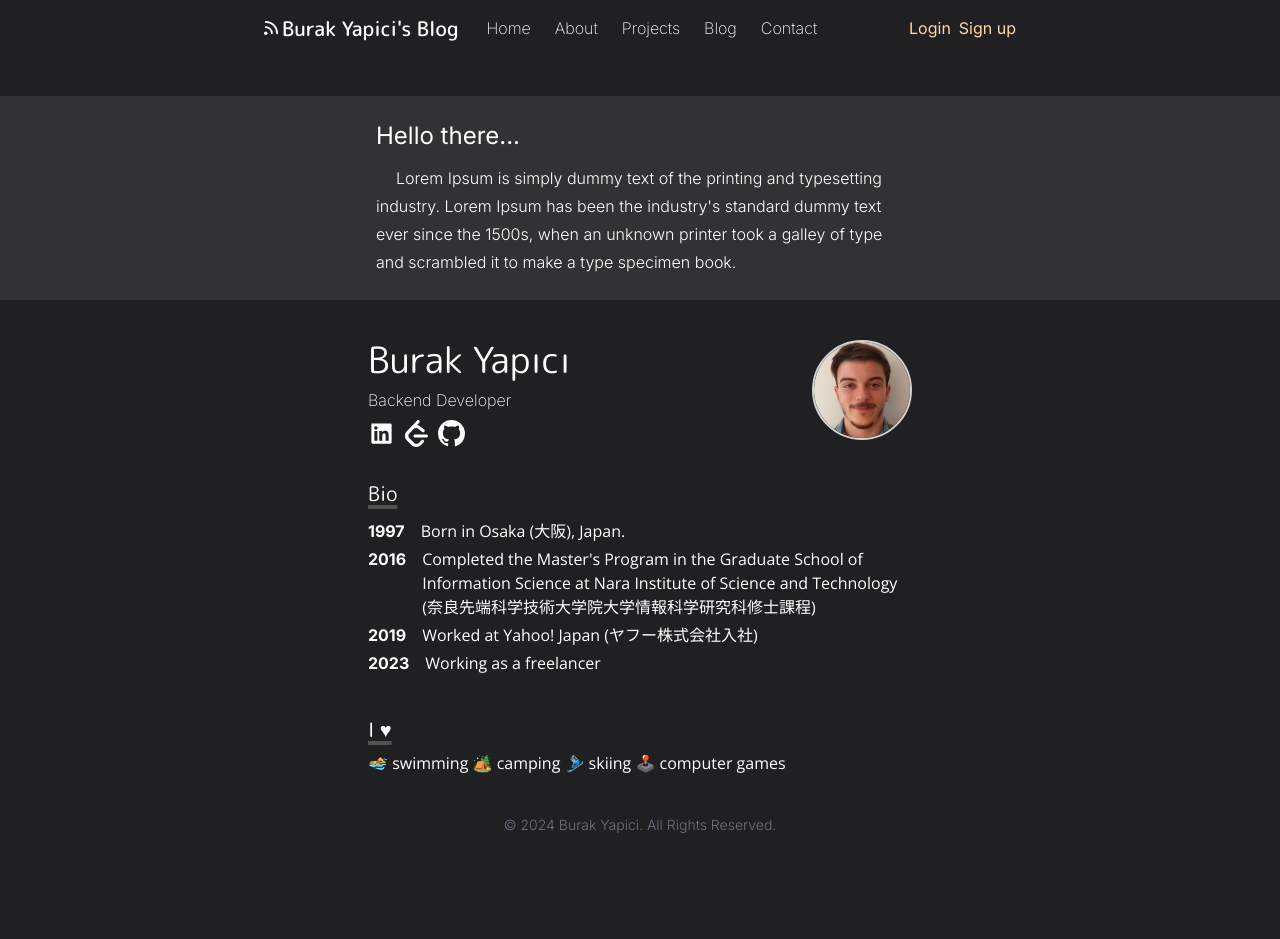
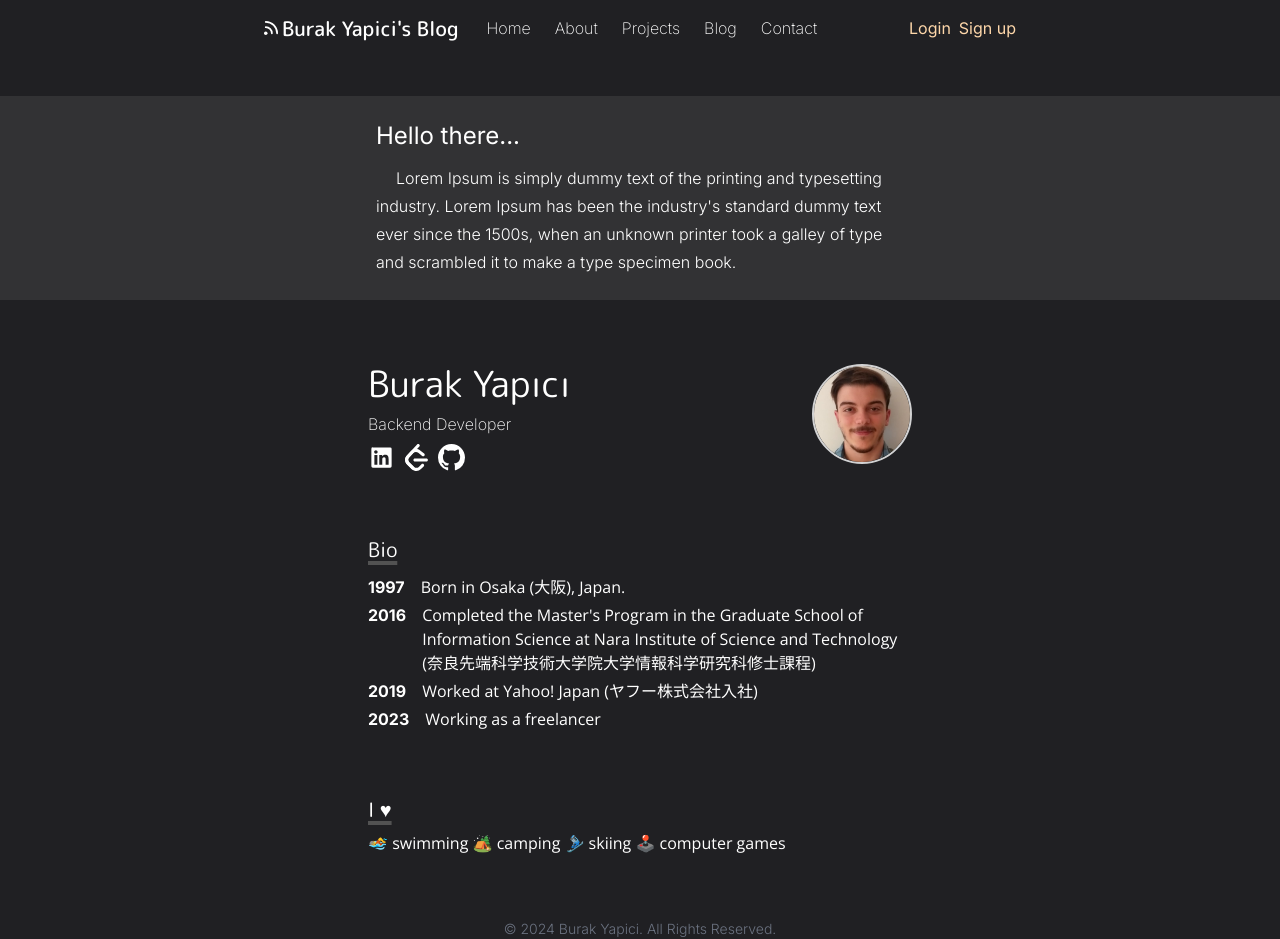
Before and after one commit to burakyapici747/my-website-fe, a Next.js app: page / in a window 1280 px wide. Before the commit the page ends 835 px from the top, so only its background shows below. Built offline with nearby package versions, Linux system fonts and the light colour scheme.

Commit message:
Fixed empty spaces on the homepage.

```diff
--- a/src/app/globals.css
+++ b/src/app/globals.css
@@ -17,4 +17,10 @@
     .site-main-container{
         @apply max-w-xl mx-auto px-4
     }
+    .site-margin-top{
+        @apply mt-16
+    }
+    .site-margin-bottom{
+         @apply mb-16
+    }
 }
--- a/src/app/page.tsx
+++ b/src/app/page.tsx
@@ -15,8 +15,8 @@
 function Page() {
     return (
         <>
-            <div className="w-full bg-white/[.08]">
-                <div className="site-main-container mb-10 p-6">
+            <div className="welcome-message w-full bg-white/[.08] site-margin-bottom">
+                <div className="site-main-container p-6">
                     <h1 className="text-2xl text-white">Hello there...</h1>
                     <p className="text-md antialiased font-light mt-3 hyphens-auto leading-7 indent-5">
                         Lorem Ipsum is simply dummy text of the printing and typesetting industry.
@@ -25,7 +25,7 @@
                     </p>
                 </div>
             </div>
-            <div className="site-main-container flex flex-row mb-8 justify-between">
+            <div className="developer-info site-main-container flex flex-row justify-between site-margin-bottom">
                 <div className="flex flex-col justify-between">
                     <div className="flex flex-col">
                         <h2 className={`text-4xl mb-2 ${mPlusRounded.className}`}>Burak Yapıcı</h2>
@@ -41,7 +41,7 @@
                         </li>
                         <li>
                             <Link href="https://leetcode.com/burakyapici/">
-                                <svg width="27px" height="27px" viewBox="0 0 95 111" fill="none" xmlns="http://www.w3.org/2000/svg" class="h-full w-auto max-w-none">
+                                <svg width="27px" height="27px" viewBox="0 0 95 111" fill="none" xmlns="http://www.w3.org/2000/svg" className="h-full w-auto max-w-none">
                                     <path d="M68.0063 83.0664C70.5 80.5764 74.5366 80.5829 77.0223 83.0809C79.508 85.579 79.5015 89.6226 77.0078 92.1127L65.9346 103.17C55.7187 113.371 39.06 113.519 28.6718 103.513C28.6117 103.456 23.9861 98.9201 8.72653 83.957C-1.42528 74.0029 -2.43665 58.0749 7.11648 47.8464L24.9282 28.7745C34.4095 18.6219 51.887 17.5122 62.7275 26.2789L78.9048 39.362C81.6444 41.5776 82.0723 45.5985 79.8606 48.3429C77.6488 51.0873 73.635 51.5159 70.8954 49.3003L54.7182 36.2173C49.0488 31.6325 39.1314 32.2622 34.2394 37.5006L16.4274 56.5727C11.7767 61.5522 12.2861 69.574 17.6456 74.8292C28.851 85.8169 37.4869 94.2846 37.4969 94.2942C42.8977 99.496 51.6304 99.4184 56.9331 94.1234L68.0063 83.0664Z" fill="white"></path>
                                     <path fill-rule="evenodd" clip-rule="evenodd" d="M41.1067 72.0014C37.5858 72.0014 34.7314 69.1421 34.7314 65.615C34.7314 62.0879 37.5858 59.2286 41.1067 59.2286H88.1245C91.6454 59.2286 94.4997 62.0879 94.4997 65.615C94.4997 69.1421 91.6454 72.0014 88.1245 72.0014H41.1067Z" fill="white"></path>
                                     <path fill-rule="evenodd" clip-rule="evenodd" d="M49.9118 2.02335C52.3173 -0.55232 56.3517 -0.686894 58.9228 1.72277C61.494 4.13244 61.6284 8.17385 59.2229 10.7495L16.4276 56.5729C11.7768 61.552 12.2861 69.5738 17.6453 74.8292L37.4088 94.2091C39.9249 96.6764 39.968 100.72 37.505 103.24C35.042 105.761 31.0056 105.804 28.4895 103.337L8.72593 83.9567C-1.42529 74.0021 -2.43665 58.0741 7.1169 47.8463L49.9118 2.02335Z" fill="white"></path>
@@ -63,7 +63,7 @@
                     </div>
                 </div>
             </div>
-            <div className="site-main-container mb-10 flex flex-col gap-1">
+            <div className="bio-info site-main-container flex flex-col gap-1 site-margin-bottom">
                 <h3 className={`text-xl underline decoration-4 underline-offset-4 decoration-[#525252] mb-2 ${mPlusRounded.className}`}>Bio</h3>
                 <div className={`flex flex-row`}>
                     <span className="mr-4 font-bold">1997</span>
@@ -90,7 +90,7 @@
                     </p>
                 </div>
             </div>
-            <div className="site-main-container mb-10">
+            <div className="hobbies-info site-main-container site-margin-bottom">
                 <h3 className={`text-xl underline decoration-4 underline-offset-4 decoration-[#525252] mb-2 ${mPlusRounded.className}`}>I ♥</h3>
                 <p className={`font-extralight text-md antialiased ${openSans.className}`}>
                      🏊‍ swimming 🏕️ camping 🎿 skiing 🕹️ computer games
```
Also changed, not shown: 1 other file (tests, documents, lock files or other folders).
